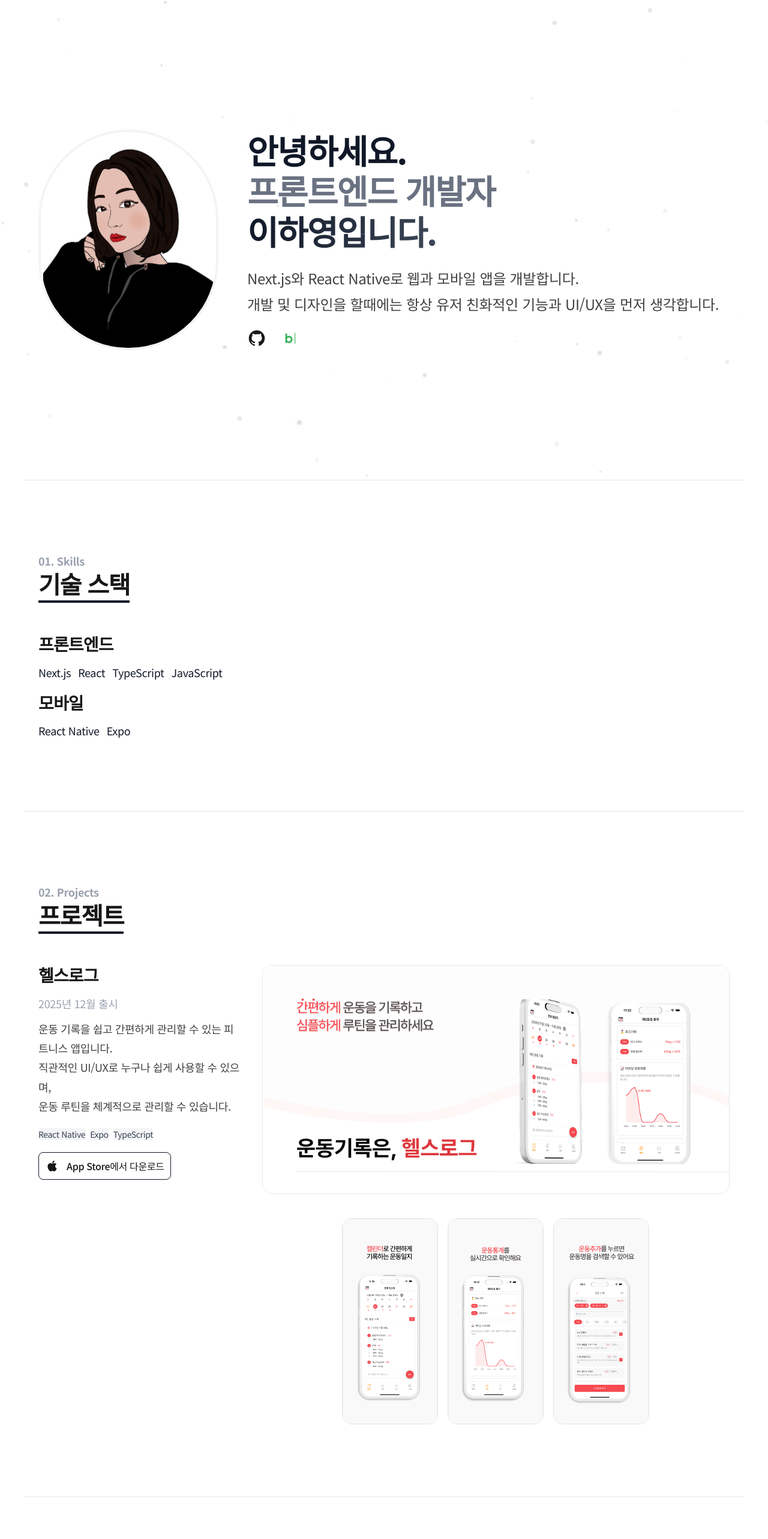
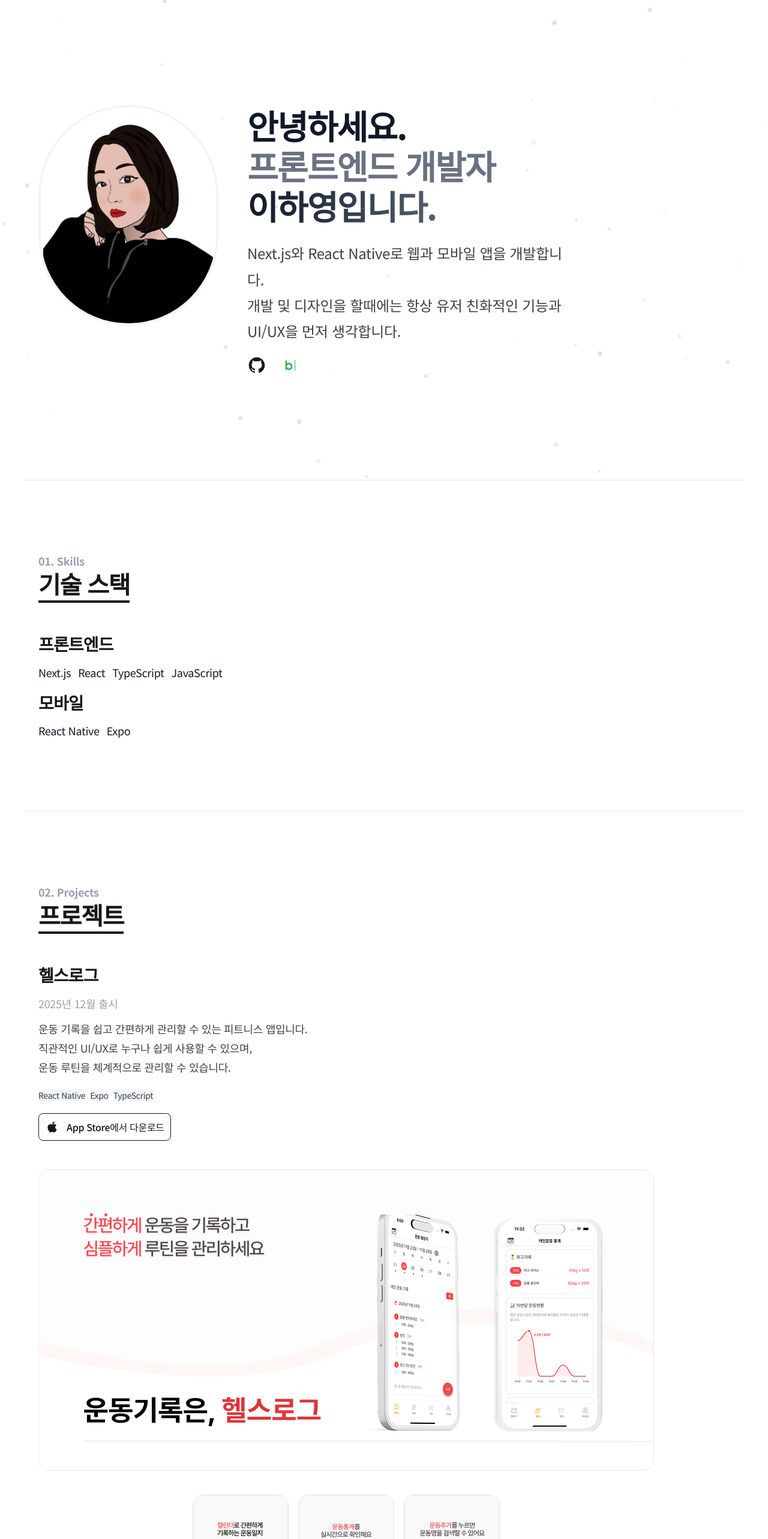
Before and after one commit to iafan1229/dev-intro, a Next.js app: page / in a window 1280 px wide. Shown: the top 2566 px of the page at 60% size. Built offline with nearby package versions, Linux system fonts and the light colour scheme.

Commit message:
Update page.tsx

```diff
--- a/src/app/page.tsx
+++ b/src/app/page.tsx
@@ -18,7 +18,7 @@ export default function Home() {
       <div className="relative z-10">
       {/* Hero Section */}
       <section className="min-h-screen flex items-center">
-        <div className="container mx-auto px-6">
+        <div className="container mx-auto px-6 max-w-4xl">
           <div className="flex flex-col md:flex-row items-center md:items-start gap-8 md:gap-12">
             {/* Profile Image */}
             <div className="flex-shrink-0">
@@ -48,7 +48,7 @@ export default function Home() {
                 개발 및 디자인을 할때에는 항상 유저 친화적인 기능과 UI/UX을 먼저 생각합니다.
               </p>
               <div style={{paddingTop:20}}>
-                 <div className="flex gap-6 mb-8">
+                 <div className="flex gap-6 mb-8 justify-center md:justify-start">
                   {/* GitHub */}
                   <a
                     href="https://github.com/iafan1229"
@@ -131,7 +131,8 @@ export default function Home() {
             {/* 헬스로그 */}
             <div>
               <div className="flex flex-col gap-6 mb-6">
-                <div className="flex md:flex-row items-start gap-8">
+                <div className="flex flex-col lg:flex-row flex-wrap items-center lg:items-start gap-8 lg:gap-12">
+
                   <div className="text-center md:text-left">
                     <h3 className="text-3xl font-bold mb-3 text-gray-900">헬스로그</h3>
                     <span className="text-lg text-gray-400">2025년 12월 출시</span>
@@ -148,7 +149,7 @@ export default function Home() {
                       <AppStoreButton />
                     </div>
                   </div>
-                  <div className="flex flex-col gap-10">
+                  <div className="flex flex-col gap-10" style={{overflowX:'scroll'}}>
                         {/* 배너 이미지 */}
                     <div>
                       <Image
@@ -208,10 +209,9 @@ export default function Home() {
                 <h3 className="text-2xl font-bold text-gray-900">슈가힐</h3>
                 <span className="text-lg text-gray-400">~2025년 3월까지</span>
               </div>
-              <p className="text-lg text-gray-600 mb-2">프론트엔드 개발자</p>
 
               <p className="text-lg text-gray-700 leading-relaxed">
-                직방 자회사 슈가힐에서 웹 및 모바일 애플리케이션 개발을 담당하며 사용자 중심의 서비스를 만들기 위해 노력했습니다.
+                직방 자회사 슈가힐에서 프론트엔드 개발자로 웹 및 모바일 개발을 담당하며 사용자 중심의 서비스를 만들기 위해 노력했습니다.
                 <br/>부동산 관련 다양한 웹/앱 프로젝트에 참여하며 프론트엔드 개발 역량을 키웠습니다.
               </p>
             </div>
```
